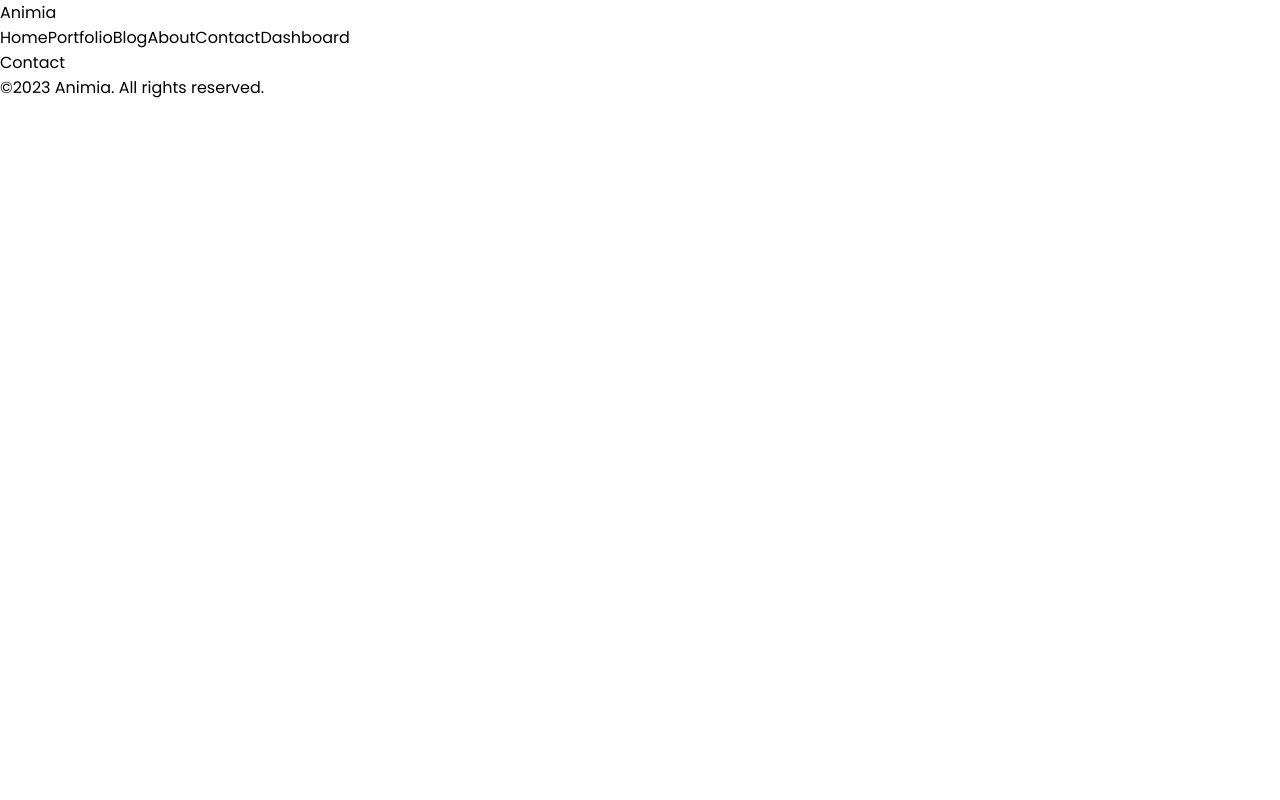
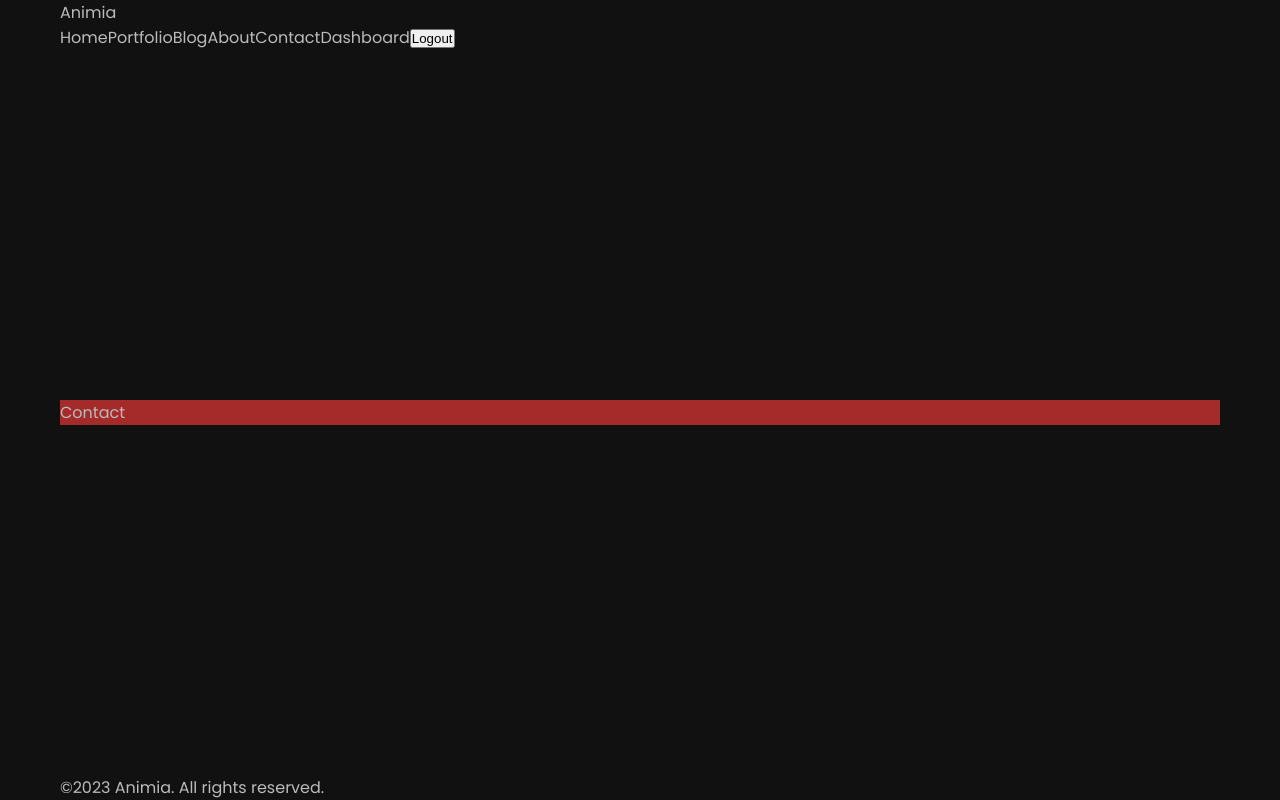
Before and after one commit to RazaNaqsh/NextFullStackApp, a Next.js app: page /contact in a window 1280 px wide. Built offline with nearby package versions, Linux system fonts and the light colour scheme.

Commit message:
Page module css

```diff
--- a/src/app/contact/page.jsx
+++ b/src/app/contact/page.jsx
@@ -1,5 +1,6 @@
+import styles from "./page.module.css";
 const Contact = () => {
-	return <div>Contact</div>;
+	return <div className={styles.container}>Contact</div>;
 };
 
 export default Contact;
--- /dev/null
+++ b/src/app/contact/page.module.css
@@ -0,0 +1,3 @@
+.container {
+	background-color: brown;
+}
--- a/src/app/globals.css
+++ b/src/app/globals.css
@@ -8,6 +8,8 @@ html,
 body {
 	max-width: 100vw;
 	overflow-x: hidden;
+	background-color: #111;
+	color: #bbb;
 }
 
 a {
--- a/src/app/layout.js
+++ b/src/app/layout.js
@@ -3,9 +3,9 @@ import "./globals.css";
 import { Inter, Roboto, Rubik, Poppins } from "next/font/google";
 import Footer from "@/components/footer/Footer";
 
-const inter = Inter({ subsets: ["latin"] });
-const roboto = Roboto({ weight: "400", subsets: ["latin"] });
-const rubik = Rubik({ weight: "400", subsets: ["latin"] });
+// const inter = Inter({ subsets: ["latin"] });
+// const roboto = Roboto({ weight: "400", subsets: ["latin"] });
+// const rubik = Rubik({ weight: "400", subsets: ["latin"] });
 const poppins = Poppins({ weight: "400", subsets: ["latin"] });
 
 export const metadata = {
@@ -17,9 +17,11 @@ export default function RootLayout({ children }) {
 	return (
 		<html lang="en">
 			<body className={poppins.className}>
-				<Navbar />
-				{children}
-				<Footer />
+				<dicv className="container">
+					<Navbar />
+					{children}
+					<Footer />
+				</dicv>
 			</body>
 		</html>
 	);
--- a/src/components/navbar/Navbar.jsx
+++ b/src/components/navbar/Navbar.jsx
@@ -1,3 +1,5 @@
+"use client";
+
 import Link from "next/link";
 import React from "react";
 
@@ -47,6 +49,7 @@ const Navbar = () => {
 						{link.title}
 					</Link>
 				))}
+				<button onClick={() => console.log("Logout")}>Logout</button>
 			</div>
 		</div>
 	);
```
